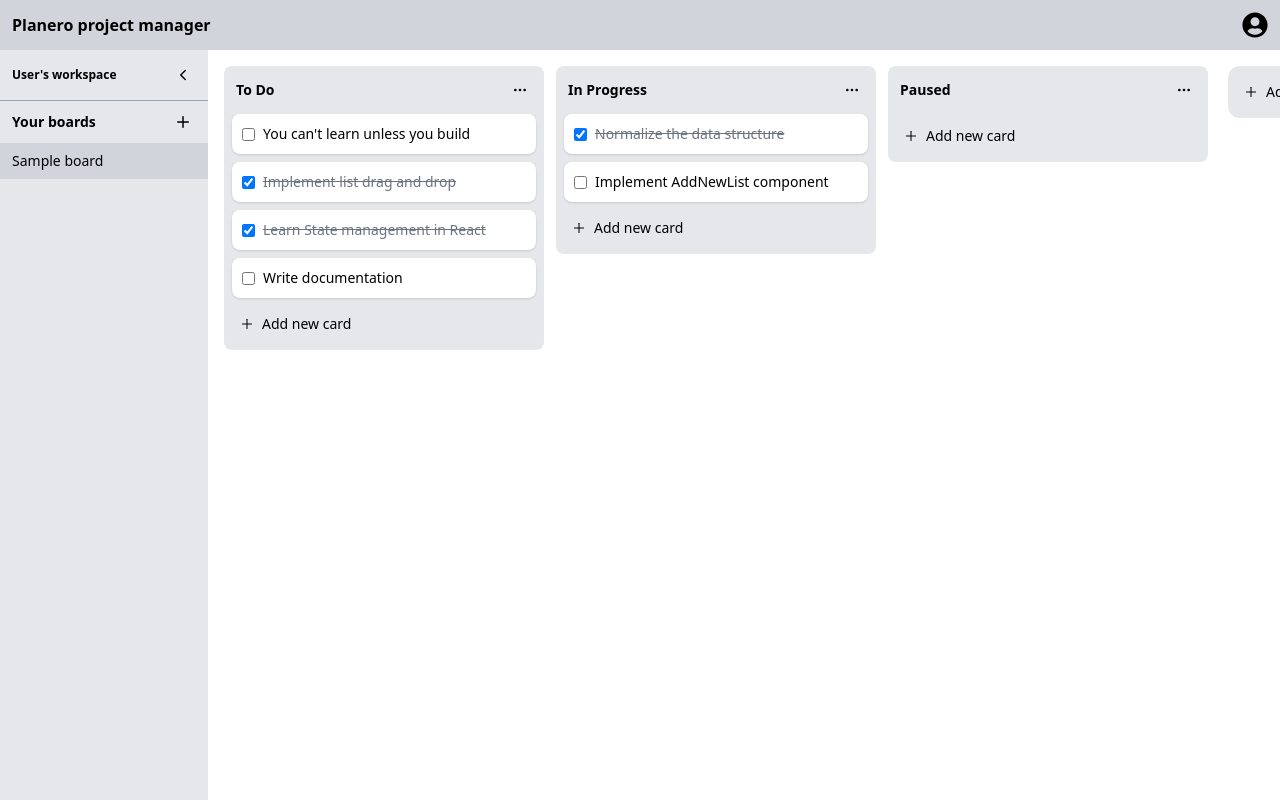
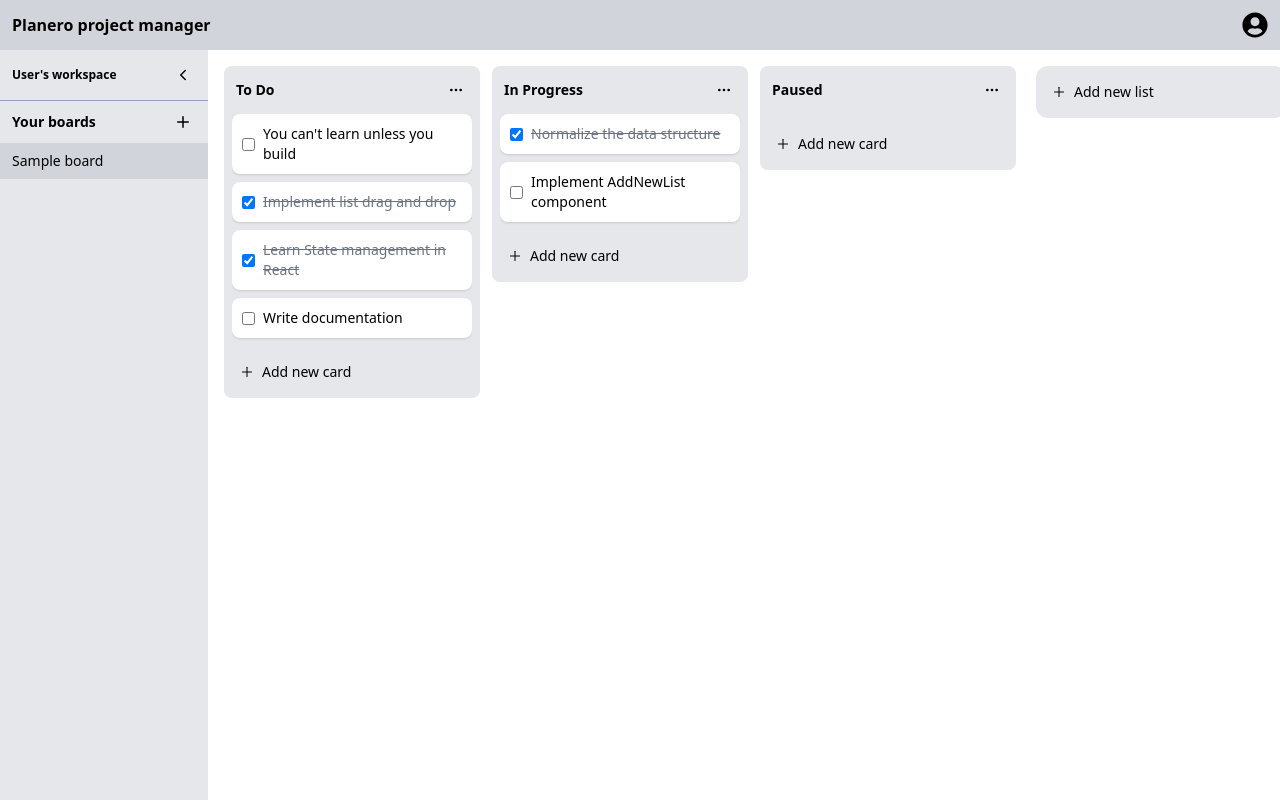
Before and after one commit to raknos13/planero-planner-react, a React (Vite) app: page / in a window 1280 px wide. Built offline with nearby package versions, Linux system fonts and the light colour scheme.

Commit message:
Fix #7: Add vertical scroll for list

```diff
--- a/src/components/List.jsx
+++ b/src/components/List.jsx
@@ -8,14 +8,14 @@ export default function List({ list, listCards, dragHandleProps }) {
   const { deleteList, addNewCard } = useBoardContext();
 
   return (
-    <div className="listContainer h-auto p-2 w-80 bg-gray-200 rounded-lg">
+    <div className="listContainer p-2 w-64 bg-gray-200 rounded-lg">
       <div
         {...dragHandleProps}
         className="listHeader flex justify-between items-center mb-2 p-1"
       >
         <span className="text-sm font-bold">{list.title}</span>
         <button
-          className="p-1 rounded-md hover:bg-gray-400"
+          className="p-1 rounded-md hover:bg-gray-400 transition-colors"
           onClick={() => deleteList(list.id)}
         >
           <FiMoreHorizontal />
@@ -28,7 +28,7 @@ export default function List({ list, listCards, dragHandleProps }) {
             {...provided.droppableProps}
             // bind ref to DOM element
             ref={provided.innerRef}
-            className="min-h-1"
+            className="min-h-1 max-h-[calc(100vh-16rem)] overflow-y-scroll mb-2 flex flex-col"
           >
             {listCards.map((card, index) => (
               <Draggable key={card.id} draggableId={card.id} index={index}>
```
